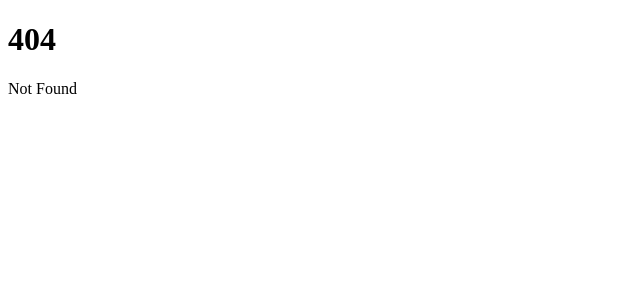
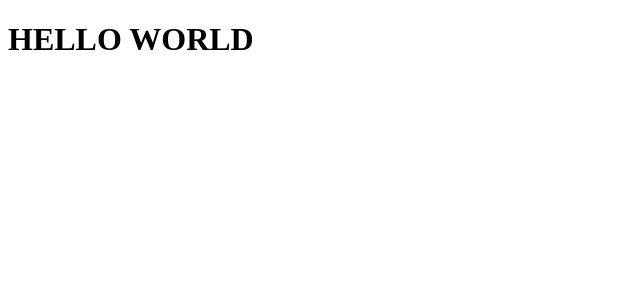
Before and after one commit to jdchart/data-interfaces, a SvelteKit app: page /another-route in a window 1280 px wide. Before the commit this address had no page. Shown: the top 300 px of the page, without its empty margins (0-640 px from the left). Built offline with nearby package versions, Linux system fonts and the light colour scheme.

Commit message:
test page

```diff
--- /dev/null
+++ b/src/routes/another-route/+page.svelte
@@ -0,0 +1 @@
+<h1>HELLO WORLD</h1>
```
